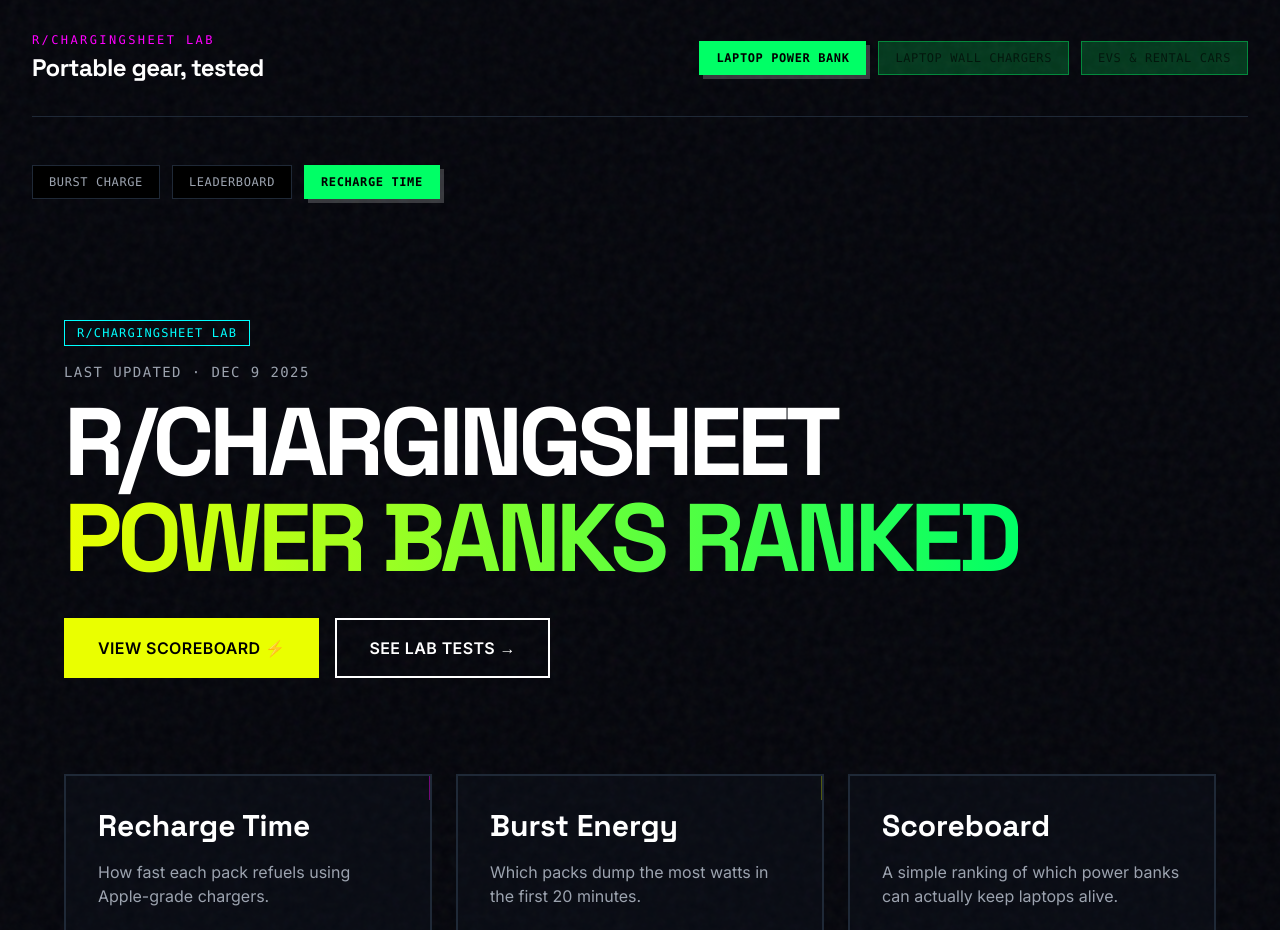
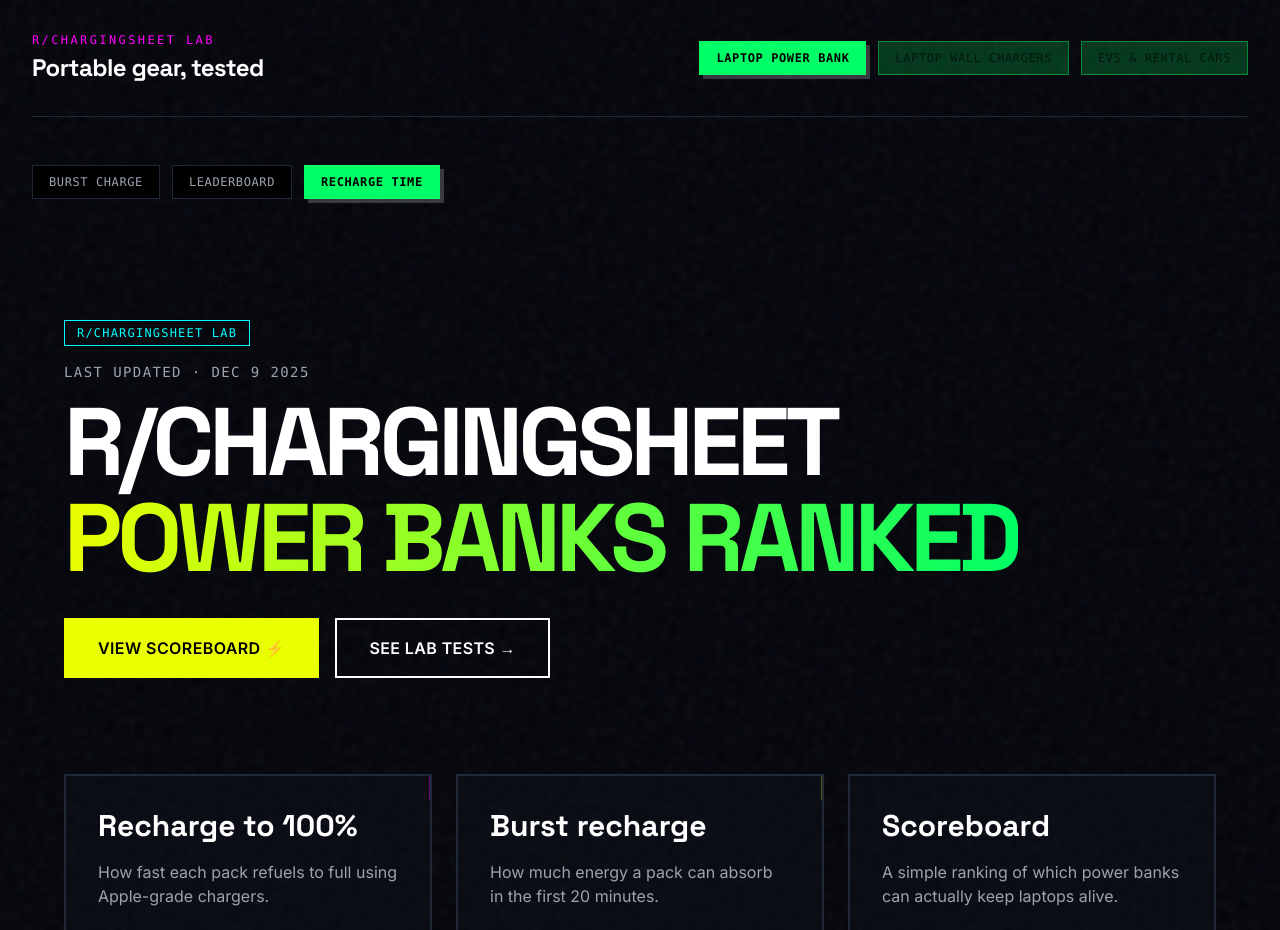
Before and after one commit to ayim/notindoors, a React (Vite) app: page / in a window 1280 px wide. Shown: the top 930 px of the page. Built offline with nearby package versions, Linux system fonts and the light colour scheme.

Commit message:
chore: update card copy for recharge/burst

```diff
--- a/src/App.jsx
+++ b/src/App.jsx
@@ -46,8 +46,8 @@
           <div className="absolute top-0 right-0 bg-neon-magenta text-black text-xs font-bold px-2 py-1 font-mono transform translate-x-full group-hover:translate-x-0 transition-transform">
             V3 DATA
           </div>
-          <h3 className="text-3xl font-display font-bold text-white mb-4 group-hover:text-neon-magenta transition-colors">Recharge Time</h3>
-          <p className="text-gray-400 mb-6">How fast each pack refuels using Apple-grade chargers.</p>
+          <h3 className="text-3xl font-display font-bold text-white mb-4 group-hover:text-neon-magenta transition-colors">Recharge to 100%</h3>
+          <p className="text-gray-400 mb-6">How fast each pack refuels to full using Apple-grade chargers.</p>
           <span className="inline-block border border-gray-700 px-4 py-2 text-xs font-mono uppercase text-gray-300 group-hover:border-neon-magenta group-hover:text-neon-magenta transition-colors">
             Enter Lab →
           </span>
@@ -57,8 +57,8 @@
           <div className="absolute top-0 right-0 bg-neon-yellow text-black text-xs font-bold px-2 py-1 font-mono transform translate-x-full group-hover:translate-x-0 transition-transform">
             NEW
           </div>
-          <h3 className="text-3xl font-display font-bold text-white mb-4 group-hover:text-neon-yellow transition-colors">Burst Energy</h3>
-          <p className="text-gray-400 mb-6">Which packs dump the most watts in the first 20 minutes.</p>
+          <h3 className="text-3xl font-display font-bold text-white mb-4 group-hover:text-neon-yellow transition-colors">Burst recharge</h3>
+          <p className="text-gray-400 mb-6">How much energy a pack can absorb in the first 20 minutes.</p>
           <span className="inline-block border border-gray-700 px-4 py-2 text-xs font-mono uppercase text-gray-300 group-hover:border-neon-yellow group-hover:text-neon-yellow transition-colors">
             Enter Lab →
           </span>
```
